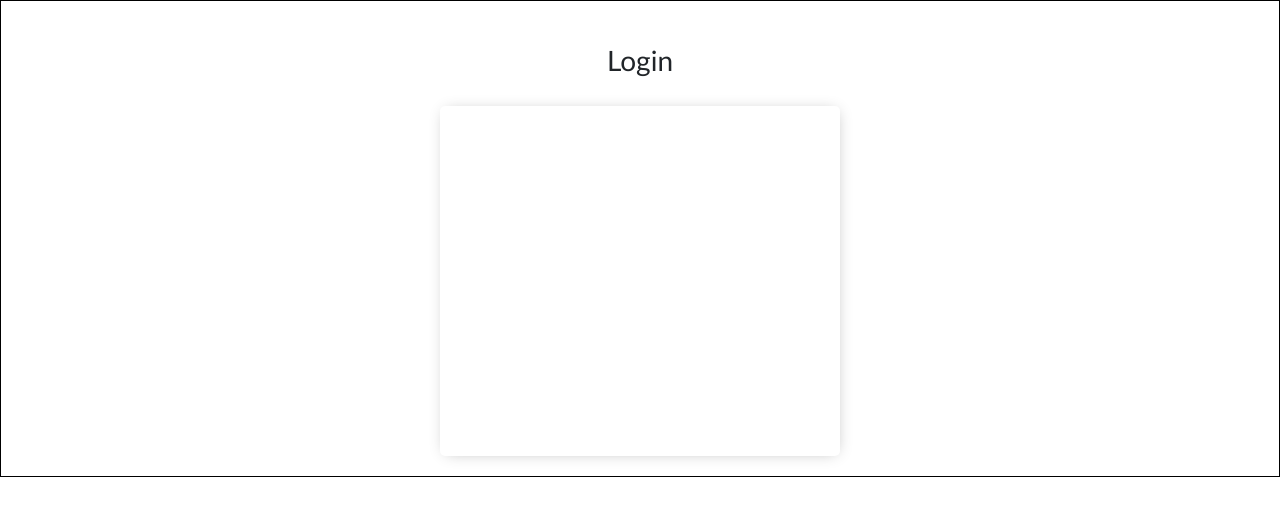
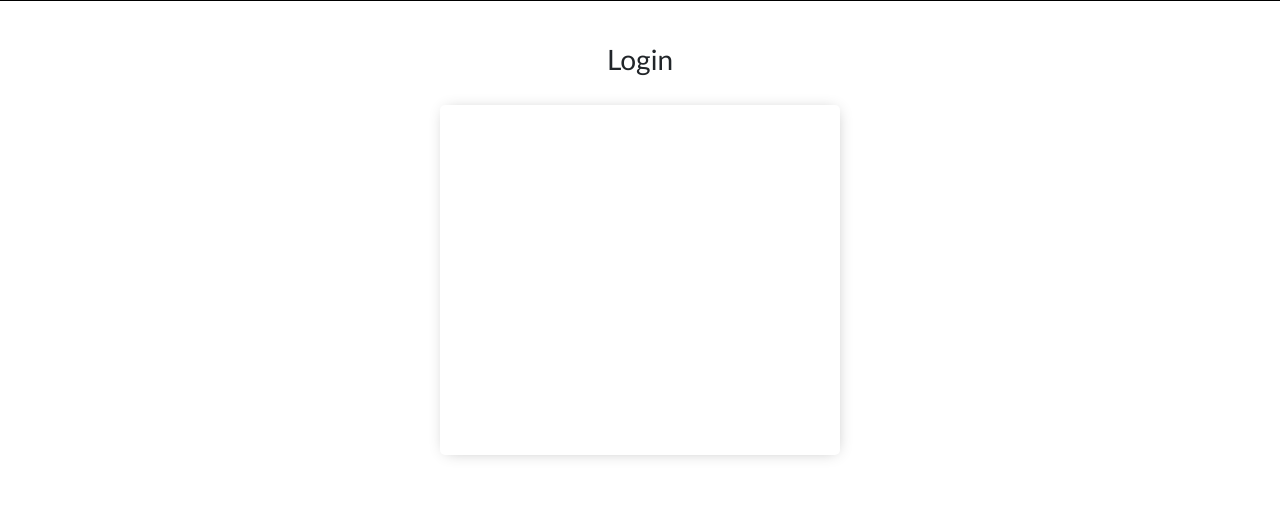
Before and after one commit to joshuaanyang/GymExercises, a plain HTML site: page templates/new-login.html in a window 1280 px wide. Shown: the part 79-594 px from the top of the page. Drawn offline with nearby package versions, Linux system fonts and the light colour scheme.

Commit message:
Login page

```diff
--- a/static/css/new-styles.css
+++ b/static/css/new-styles.css
@@ -131,7 +131,7 @@ border-left: 0;
 /* login box */
 .my-login-container{
   padding-bottom: 20px;
-  border: solid 1px black;
+  /* border: solid 1px black; */
   min-height: 500px;
   align-items: center;
   /* position: absolute; */
```
